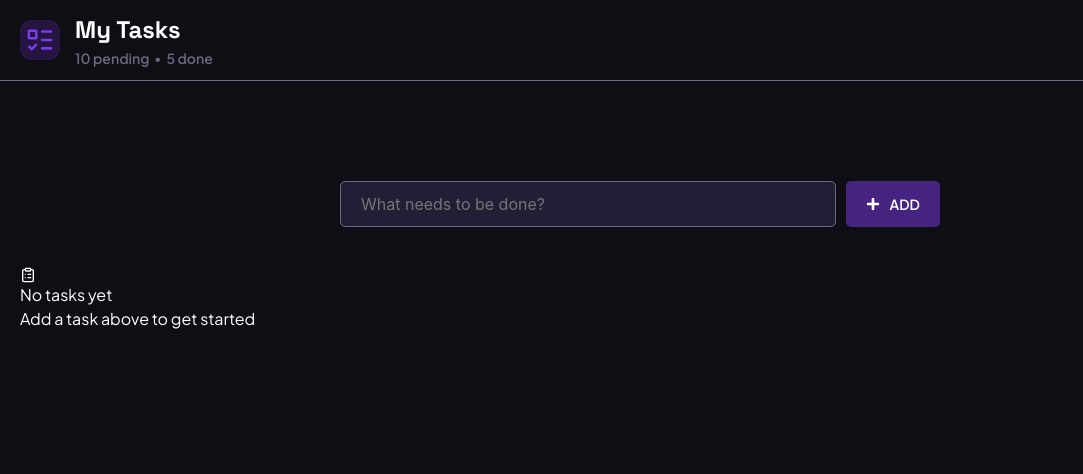
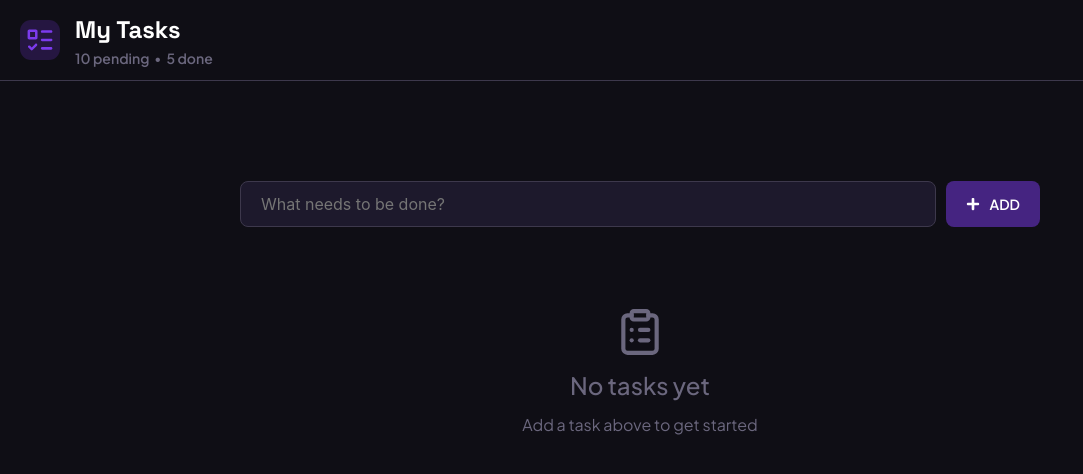
Before and after one commit to Fejiro001/to-do, a React (Create React App) app: page / in a window 1280 px wide. Shown: the top 474 px of the page, without its empty margins (0-1083 px from the left). Built offline with nearby package versions, Linux system fonts and the light colour scheme.

Commit message:
Styled the no tasks view

```diff
--- a/src/css/index.css
+++ b/src/css/index.css
@@ -4,8 +4,9 @@
   /* Colors */
   --primary-color: #7c3bed;
   --secondary-color: #0f0e15;
-  --card-color: #231e36;
+  --card-color: #1d192c;
   --muted-color: #6b677e;
+  --border-color: #3d384c;
   --white: #ffffff;
   --black: #000000;
 
@@ -19,6 +20,7 @@
   --fs-md: 2.4rem;
   --fs-base: 1.6rem;
   --fs-sm: 1.4rem;
+  --fs-xs: 1.2rem;
 
   /* Layout */
   --max-width: 1240px;
@@ -26,7 +28,7 @@
   --section-padding: 100px 0;
 
   /* UI */
-  --radius: 5px;
+  --radius: 8px;
   --transition: all 0.3s ease;
 }
 
@@ -59,7 +61,7 @@ body {
 
 /* HEADER */
 header {
-  border-bottom: 1px solid var(--muted-color);
+  border-bottom: 1px solid var(--border-color);
 }
 
 .header-container {
@@ -102,14 +104,14 @@ header {
   display: flex;
   gap: 1rem;
   width: 100%;
-  max-width: 60rem;
+  max-width: 80rem;
 }
 
 .create-task-form input {
   flex: 1;
   background-color: var(--card-color);
   color: var(--white);
-  border: 1px solid var(--muted-color);
+  border: 1px solid var(--border-color);
   font-size: var(--fs-base);
 }
 
@@ -161,18 +163,18 @@ header {
 }
 
 .task-title {
-  font-size: var(--fs-md);
-  margin-bottom: 0.5rem;
+  font-size: var(--fs-base);
+  margin-bottom: 1rem;
 }
 
 .task-date {
-  font-size: var(--fs-sm);
+  font-size: var(--fs-xs);
   color: var(--muted-color);
 }
 
 hr {
   border: 0;
-  border-top: 1px solid var(--muted-color);
+  border-top: 1px solid var(--border-color);
   margin: 1rem 0;
 }
 
@@ -206,6 +208,27 @@ hr {
   color: rgb(239, 68, 68);
 }
 
+.no-tasks {
+  display: grid;
+  place-items: center;
+  gap: 1rem;
+  padding: 4rem;
+  color: var(--muted-color);
+}
+
+.no-tasks svg {
+  font-size: 5rem;
+}
+
+.no-tasks p:first-of-type {
+  font-size: var(--fs-md);
+  font-weight: 500;
+}
+
+.no-tasks p:last-of-type {
+  font-size: var(--fs-base);
+}
+
 /* Tablet */
 @media (max-width: 1023px) {
   .task-list {
```
